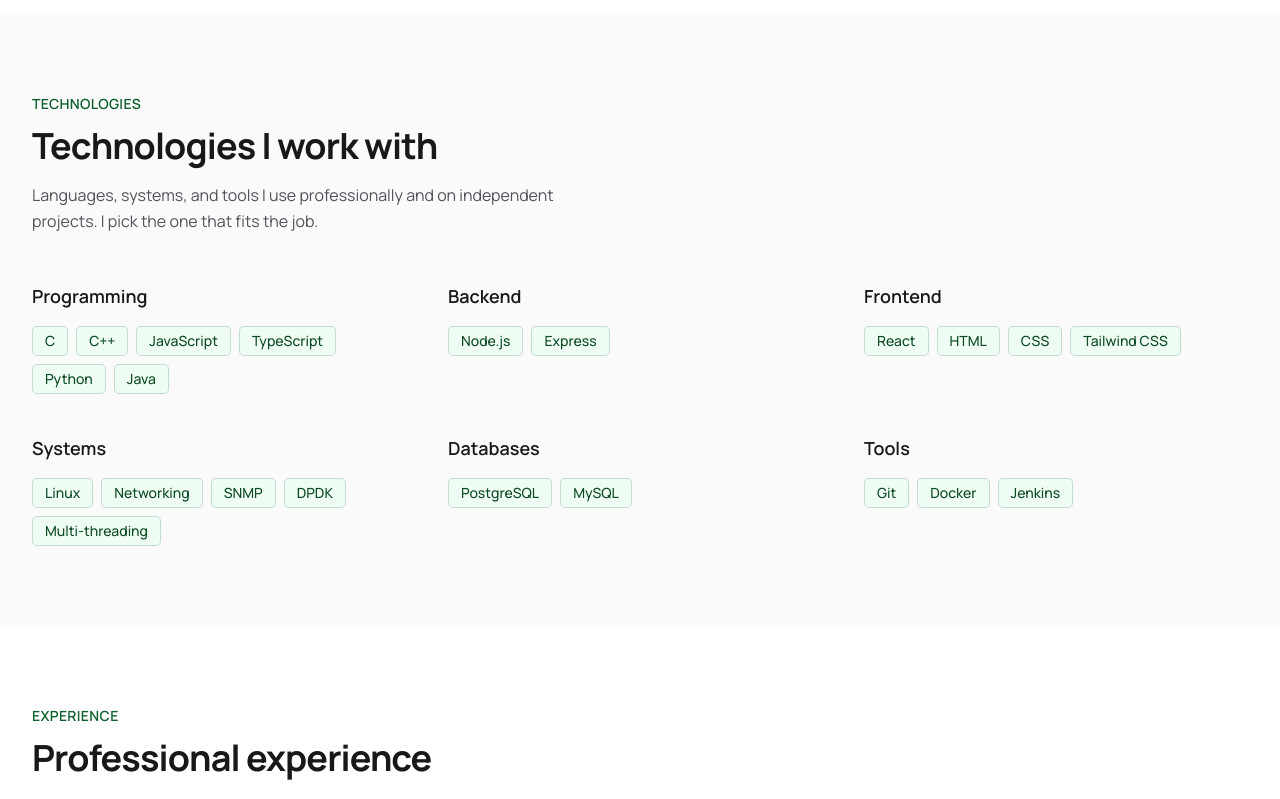
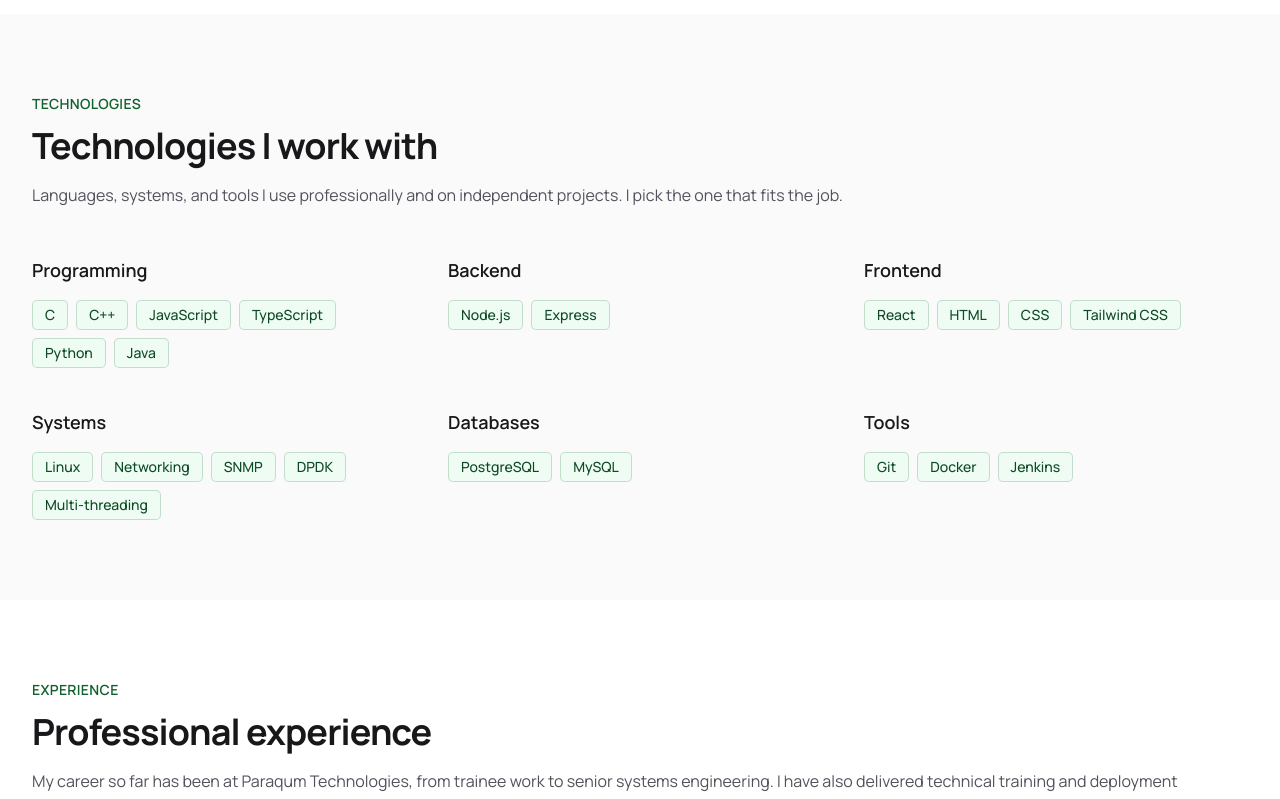
Before and after one commit to madukajay/portfolio, a React (Vite) app: page / in a window 1280 px wide. Shown: the part 1480-2279 px from the top of the page. Built offline with nearby package versions, Linux system fonts and the light colour scheme; no server answers.

Commit message:
Refactor SectionHeading styles by removing unnecessary max-width classes for improved layout consistency.

```diff
--- a/src/components/SectionHeading.tsx
+++ b/src/components/SectionHeading.tsx
@@ -21,14 +21,12 @@ export function SectionHeading({
         {eyebrow}
       </p>
       <h2
-        className={`max-w-3xl text-3xl font-bold tracking-tight sm:text-4xl ${dark ? "text-white" : "text-zinc-900"} ${description ? "mb-4" : ""}`}
+        className={`text-3xl font-bold tracking-tight sm:text-4xl ${dark ? "text-white" : "text-zinc-900"} ${description ? "mb-4" : ""}`}
       >
         {title}
       </h2>
       {description ? (
-        <p
-          className={`max-w-xl text-base leading-relaxed ${dark ? "text-zinc-300" : "text-zinc-600"}`}
-        >
+        <p className={`text-base leading-relaxed ${dark ? "text-zinc-300" : "text-zinc-600"}`}>
           {description}
         </p>
       ) : null}
```
